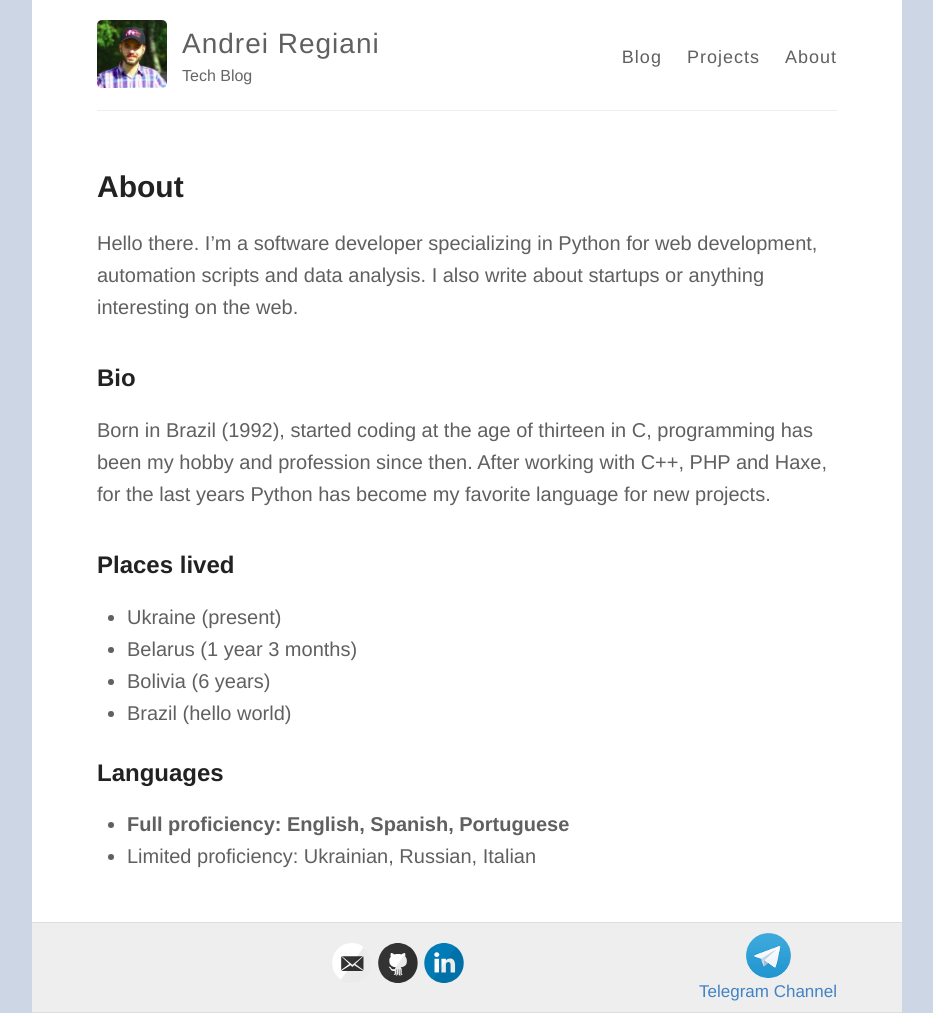
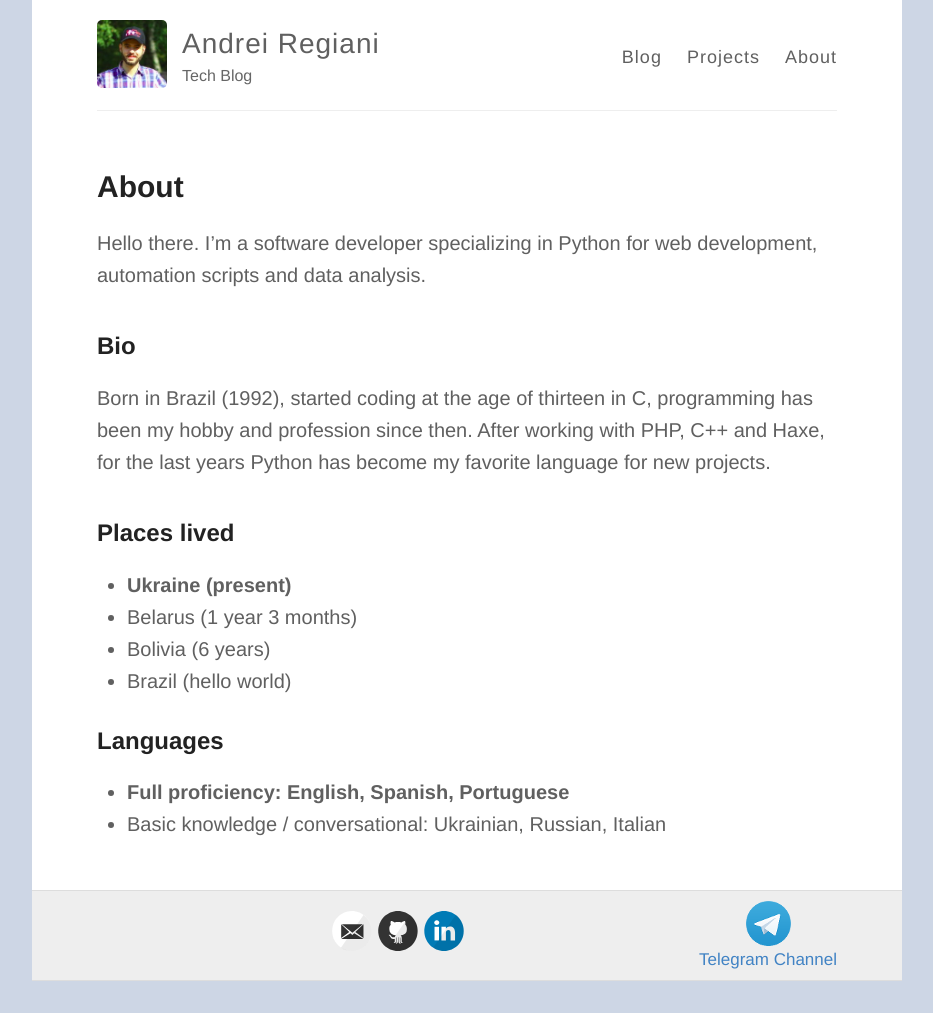
Before and after one commit to AndreiRegiani/andreiregiani.github.io, a Jekyll site: the page built from about.md, in a window 1280 px wide. Shown: the whole page, without its empty margins (173-1106 px from the left). Built offline with Jekyll 4.4.1, drawn with Linux system fonts in a browser that asks for light colours; after the commit the page ends 981 px from its top, so only the background shows below that.

Commit message:
Updated About

```diff
--- a/about.md
+++ b/about.md
@@ -4,17 +4,17 @@ title: About
 permalink: /about/
 ---
 
-Hello there. I'm a software developer specializing in Python for web development, automation scripts and data analysis. I also write about startups or anything interesting on the web.
+Hello there. I'm a software developer specializing in Python for web development, automation scripts and data analysis.
 
 ## Bio
-Born in Brazil (1992), started coding at the age of thirteen in C, programming has been my hobby and profession since then. After working with C++, PHP and Haxe, for the last years Python has become my favorite language for new projects.
+Born in Brazil (1992), started coding at the age of thirteen in C, programming has been my hobby and profession since then. After working with PHP, C++ and Haxe, for the last years Python has become my favorite language for new projects.
 
 ## Places lived
-* Ukraine (present)
+* **Ukraine (present)**
 * Belarus (1 year 3 months)
 * Bolivia (6 years)
 * Brazil (hello world)
 
 ## Languages
 * **Full proficiency: English, Spanish, Portuguese**
-* Limited proficiency: Ukrainian, Russian, Italian
+* Basic knowledge / conversational: Ukrainian, Russian, Italian
```
